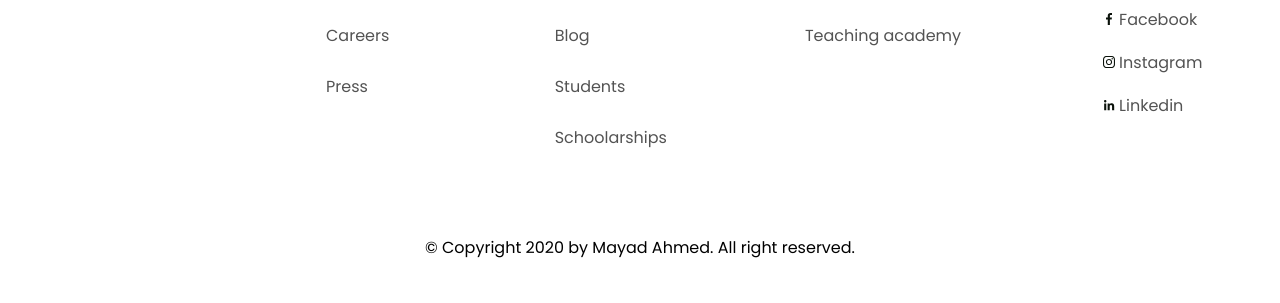
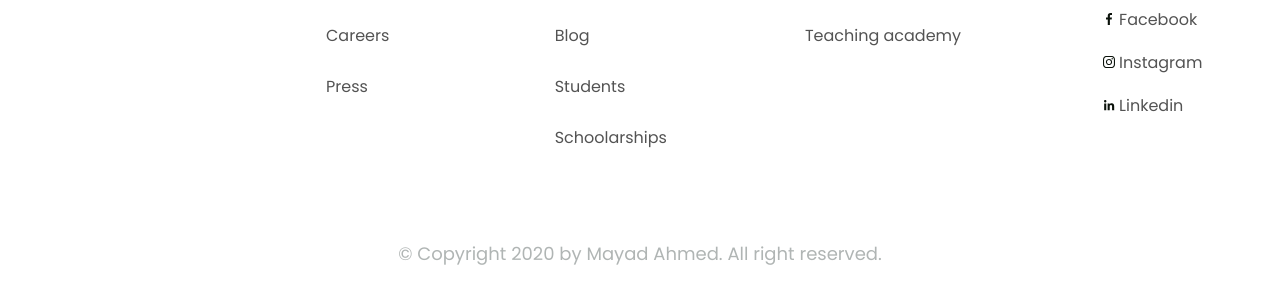
Before and after one commit to uyennhat1282/project-ys, a plain HTML site: page index.html in a window 1280 px wide. Shown: the part 4199-4502 px from the top of the page. Drawn offline with Linux system fonts and the light colour scheme.

Commit message:
fix css phông chữ coppy

```diff
--- a/asset/css/styles.css
+++ b/asset/css/styles.css
@@ -612,4 +612,9 @@ a {
 }
 .footer .desc {
     text-align: center;
+    color: #b0b5b4;
+    font-size: 1.8rem;
+    font-style: normal;
+    font-weight: 400;
+    line-height: normal;
 }
```
